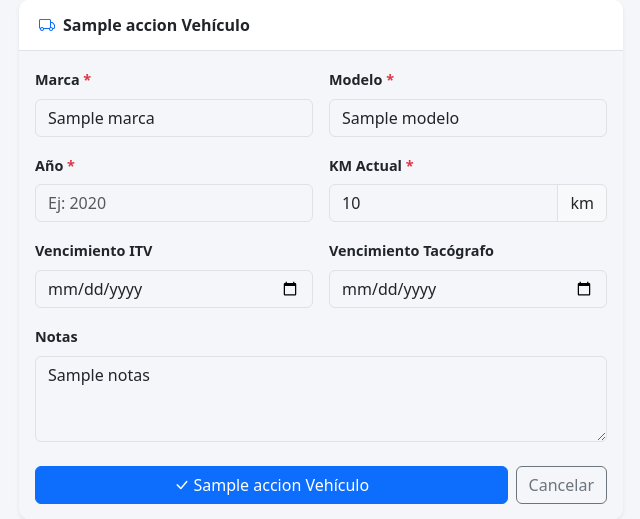
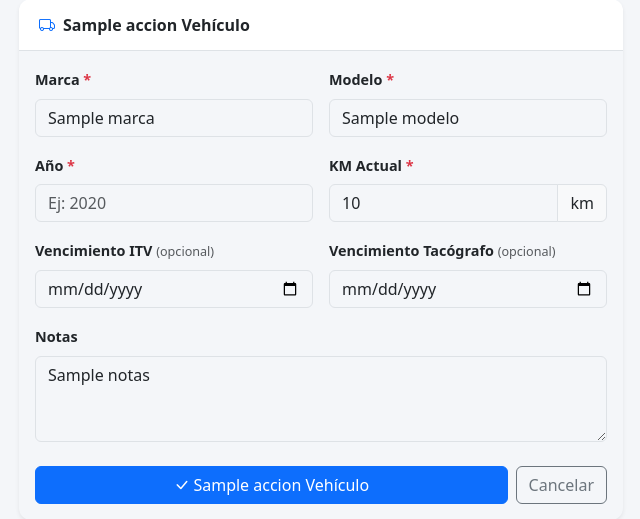
Before and after one commit to jvgrowthpartner-cloud/control-de-flota, a FastAPI app: template templates/form_vehiculo.html in a window 1280 px wide. Shown: the part 121-640 px from the top of the page, without its empty margins (319-959 px from the left). Run offline with FastAPI, Linux system fonts and the light colour scheme; the template is opened without the code that fills it: most values are stand-ins (such as "Sample title", 1, 10 or a date in 2020).

Commit message:
ITV y Tacógrafo opcionales

```diff
--- a/templates/form_vehiculo.html
+++ b/templates/form_vehiculo.html
@@ -64,14 +64,14 @@
 
           <div class="row g-3 mb-3">
             <div class="col-sm-6">
-              <label class="form-label fw-semibold">Vencimiento ITV</label>
+              <label class="form-label fw-semibold">Vencimiento ITV <span class="text-muted fw-normal small">(opcional)</span></label>
               <input type="date" name="itv_vencimiento" class="form-control"
-                     value="{{ vehiculo.itv_vencimiento if vehiculo and vehiculo.itv_vencimiento else '' }}" />
+                     {% if vehiculo and vehiculo.itv_vencimiento %}value="{{ vehiculo.itv_vencimiento }}"{% endif %} />
             </div>
             <div class="col-sm-6">
-              <label class="form-label fw-semibold">Vencimiento Tacógrafo</label>
+              <label class="form-label fw-semibold">Vencimiento Tacógrafo <span class="text-muted fw-normal small">(opcional)</span></label>
               <input type="date" name="tacografo_vencimiento" class="form-control"
-                     value="{{ vehiculo.tacografo_vencimiento if vehiculo and vehiculo.tacografo_vencimiento else '' }}" />
+                     {% if vehiculo and vehiculo.tacografo_vencimiento %}value="{{ vehiculo.tacografo_vencimiento }}"{% endif %} />
             </div>
           </div>
 
```
